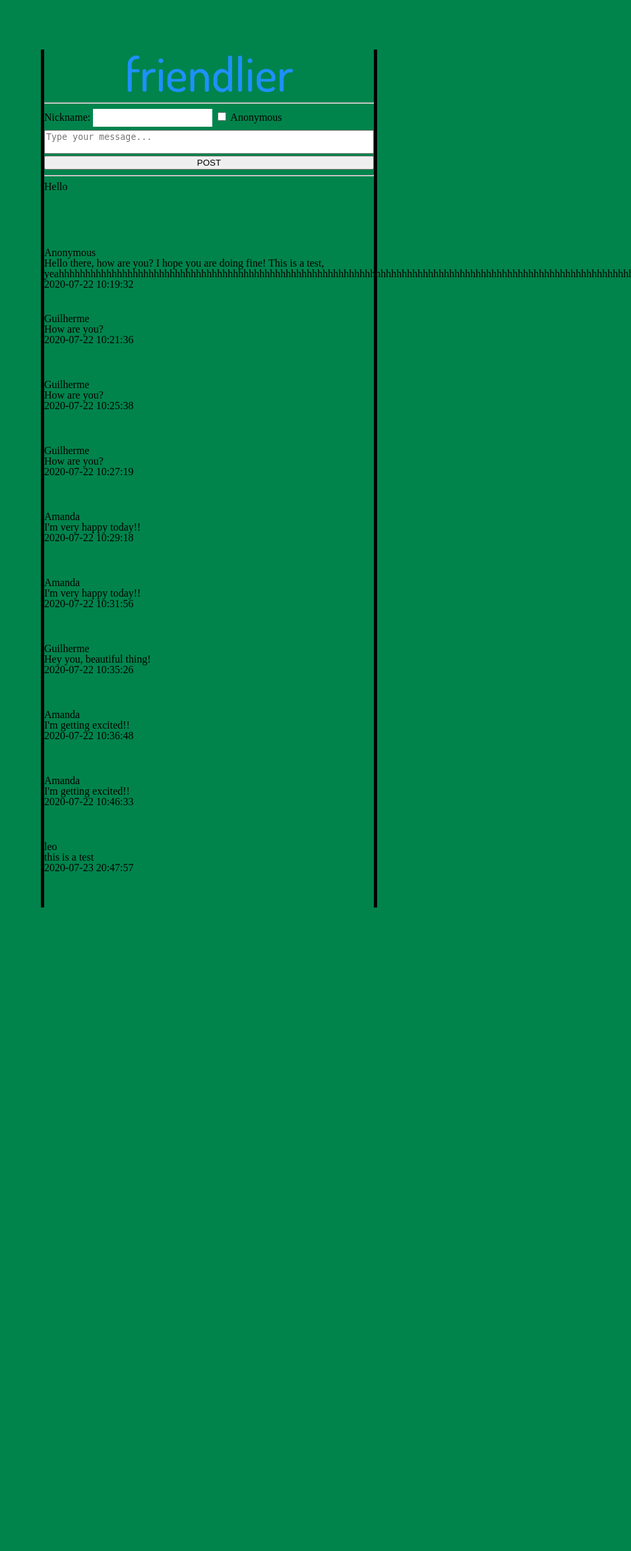
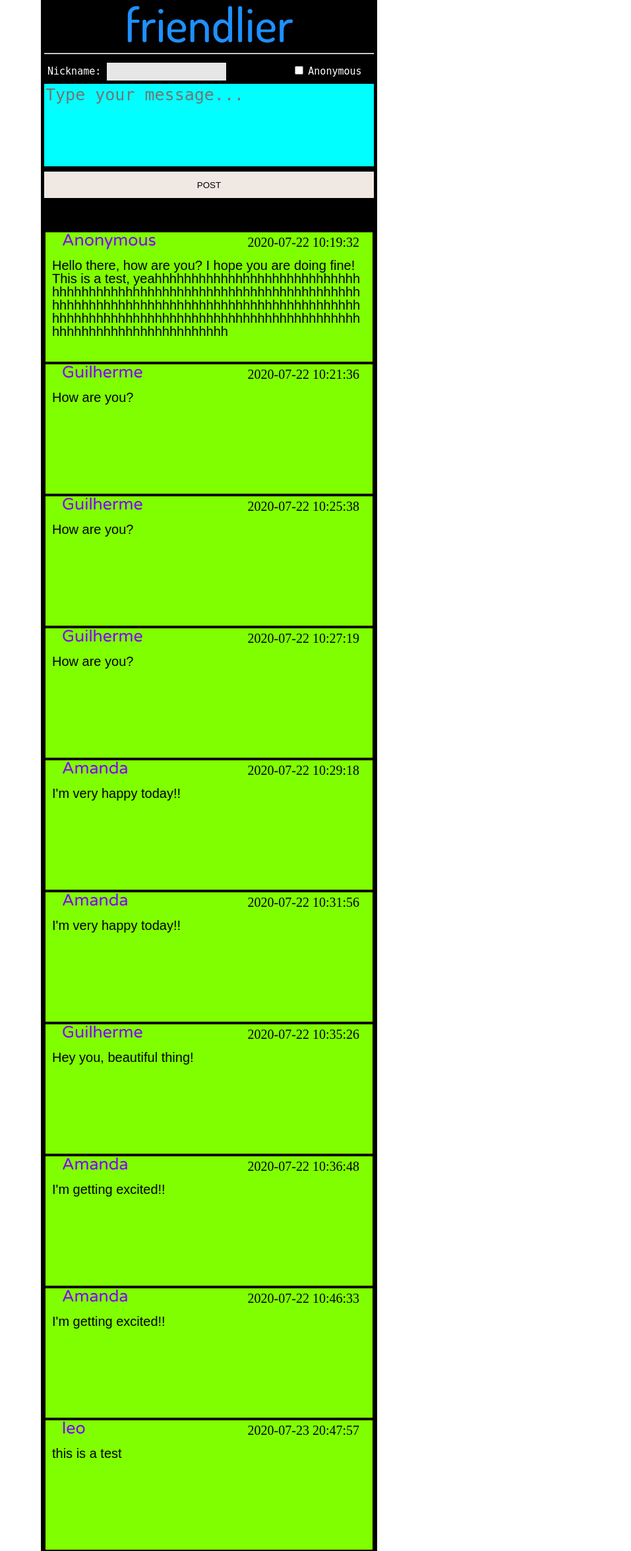
Before and after one commit to prophylacticoder/friendlier, a Flask app: page / in a window 1280 px wide; the page is wider, and only the part inside the window is pictured. Shown: that part at 66% size, without its empty margins (323-1280 px from the left). Before the commit the page ends 1375 px from the top of that part, so only its background shows below. Run offline with Flask 2, Linux system fonts and the light colour scheme; data comes from the database, SQL or seed files in the repository; both versions use the stored data as it was after the commit.

Commit message:
Basic styling in the page.

```diff
--- a/server.py
+++ b/server.py
@@ -43,7 +43,7 @@ def handle_ajax():
     con = db.sql_connection()
     cursorObj = con.cursor()
 
-    cursorObj.execute("""SELECT nickname, message, datePosted FROM messages
+    cursorObj.execute("""SELECT nickname, datePosted, message FROM messages
                         WHERE id <= 10""")
 
     rows = cursorObj.fetchall()
--- a/static/script.js
+++ b/static/script.js
@@ -25,6 +25,8 @@ function friendliers(){
 function createGridItems(number, messagesData) {
   // Create a new friendlier
   var divList = [];
+  // Create a list of the paragraph classes
+  var paragraghClasses = ['firstParagraph', 'secondParagraph', 'thirdParagraph', ];
   // Create a list of div element which will become a friendlier on the grid;
   for(var i = 0; i < number; i++){
     // Create the element
@@ -35,12 +37,17 @@ function createGridItems(number, messagesData) {
 
       paraList[j].setAttribute('id', 'paragrath' + i);
 
+      // Add a class to the currently paragraph
+      paraList[j].className = paragraghClasses[j];
+
       paraList[j].innerHTML = messagesData[i][j];
 
       divList[i].appendChild(paraList[j]);
     }
     // Customize with a progressive id;
     divList[i].setAttribute('id', 'friendlier' + i);
+
+    divList[i].setAttribute('class', 'friendliersClass');
     // Append the div into the grid;
     document.getElementById('gridMessages').appendChild(divList[i]);
   }
--- a/static/style.css
+++ b/static/style.css
@@ -1,10 +1,10 @@
 @font-face {
-  font-family: "Bobber";
-  src: url("/static/bobber.ai");
+  font-family: "VarelaRound";
+  src: url("/static/VarelaRound-Regular.ttf");
  }
 
 html {
-  background-color: #00844c;
+  background-color: white;
 }
 body {
   margin: auto;
@@ -13,32 +13,66 @@ body {
   border-width: 0px 5px;
   width: 500px;
   height: 100%;
+  background-color: black;
 }
 
 #logo {
-  margin-top: 75px;
   color: #1e90ff;
   text-align: center;
   font-size: 72px;
   font-family: 'Dosis', monospace;
 }
 
+#formFriendlier {
+  background-color: black;
+}
+
+#nicknameLabel {
+  color: white;
+  font-family: monospace;
+  font-size: 15px;
+  margin-left: 5px;
+}
+
+#nickname {
+  margin-top: 5px;
+  background-color: #e6e6e6;
+}
+
+#anonymousLabel {
+  color: white;
+  font-family: monospace;
+  font-size: 15px;
+  margin-right: 10px;
+}
+
 .gridMessagesClass {
   display: grid;
-  grid-templaes-columns: 1fr;
-  grid-auto-rows: 100px;
+  grid-auto-rows: 200px;
+  background-color: black;
+  margin-top: 50px;
 }
 
 #message {
   box-sizing: border-box;
   width: 100%;
   resize: none;
+  height: 125px;
+  border: none;
+  box-shadow: none;
+  background-color: #0ff;
+  font-size: 25px;
 }
 
 #submitMessagebtn {
   width: 100%;
-  height: 100%;
-  padding; 10px 0px;
+  margin-top: 5px;
+  height: 40px;
+  padding-top: 5px;
+  padding-bottom: 5px;
+  border: none;
+  background-color: #f0e8e3;
+  color: black;
 }
 
 #nickname {
@@ -46,3 +80,35 @@ body {
   margin-bottom: 5px;
   height: 25px;
 }
+
+#anonymous {
+  margin-left: 100px;
+}
+
+.friendliersClass {
+  background-color: #80ff00;
+  border-style: solid;
+  border-width: 2px;
+}
+.firstParagraph {
+  display: inline-block;
+  margin-left: 25px;
+  color: #8000ff;
+  font-size: 25px;
+  font-family: 'VarelaRound', monospace;
+}
+
+.secondParagraph {
+  display: inline-block;
+  float: right;
+  margin-right: 20px;
+  font-size: 20px;
+  margin-top: 5px;
+}
+
+.thirdParagraph {
+  font-size: 20px;
+  font-family: sans-serif;
+  margin: 15px 10px 10px 10px;
+  word-break:break-all;
+}
--- a/templates/index.html
+++ b/templates/index.html
@@ -16,20 +16,18 @@
     </header>
     <hr>
     <main>
-    <form action="/message" method="post">
-      <label for="nickname" id="nickname">Nickname: </label>
+    <form action="/message" method="post" id="formFriendlier">
+      <label for="nickname" id="nicknameLabel">Nickname: </label>
       <input type="text" id="nickname" name="nickname" required="required">
       <input type="checkbox" id="anonymous" name="anonymous" value="anonymous">
-      <label for="anonymous">Anonymous</label>
+      <label for="anonymous" id="anonymousLabel">Anonymous</label>
       <br>
       <textarea maxlength="255" id="message" placeholder="Type your message..."
       name="message" required="required"></textarea>
       <br>
       <input type="submit" value="POST" id="submitMessagebtn">
     </form>
-    <hr>
       <div class="gridMessagesClass" id="gridMessages">
-        <p>Hello</p>
       </div>
     </main>
   </body>
```
Also changed, not shown: mydatabase.db, static/FlexDisplay-Thin.otf (deleted), static/VarelaRound-Regular.ttf (added), 1 other file.
